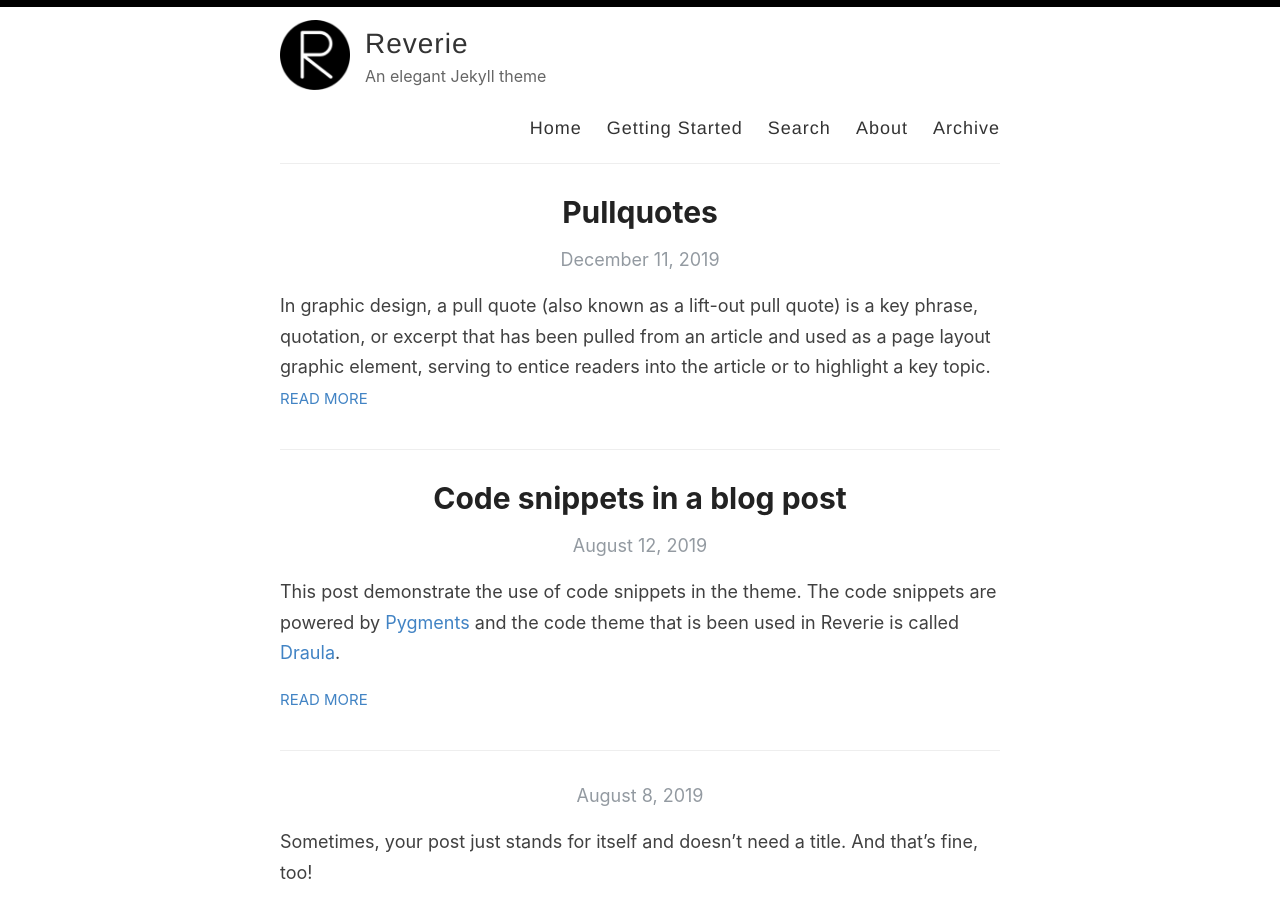
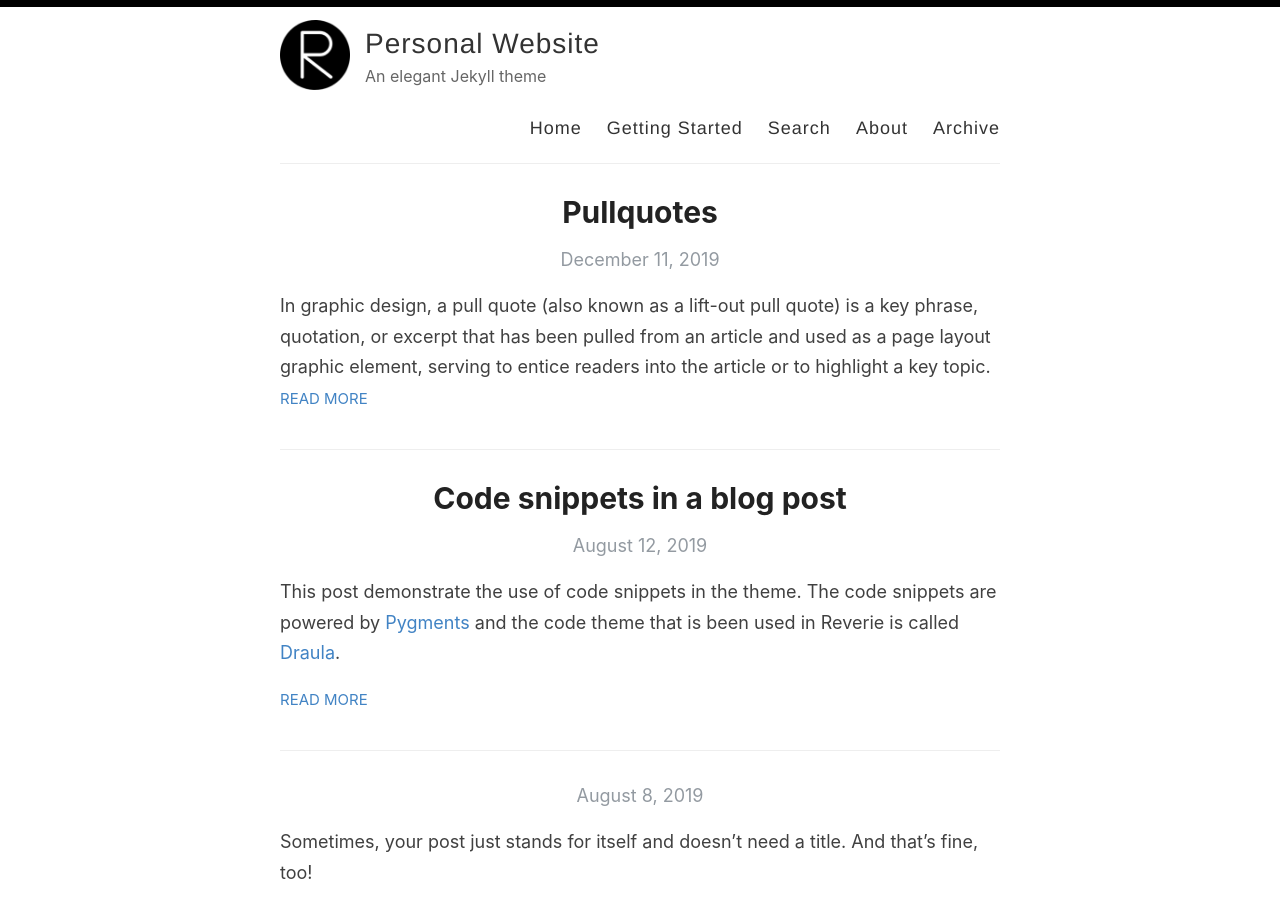
Before and after one commit to Skogul1997/Skogul1997.github.io, a Jekyll site: the page built from index.html, in a window 1280 px wide and 900 px high. Built offline with Jekyll 4.4.1, drawn with Linux system fonts in a browser that asks for light colours; the list of posts is cut into pages by our own code.

Commit message:
Update _config.yml

```diff
--- a/_config.yml
+++ b/_config.yml
@@ -3,7 +3,7 @@
 #
 
 # Name of your site (displayed in the header)
-name: Reverie
+name: Personal Website
 
 # Name of the author
 author: Kogul Srikandabala
```
